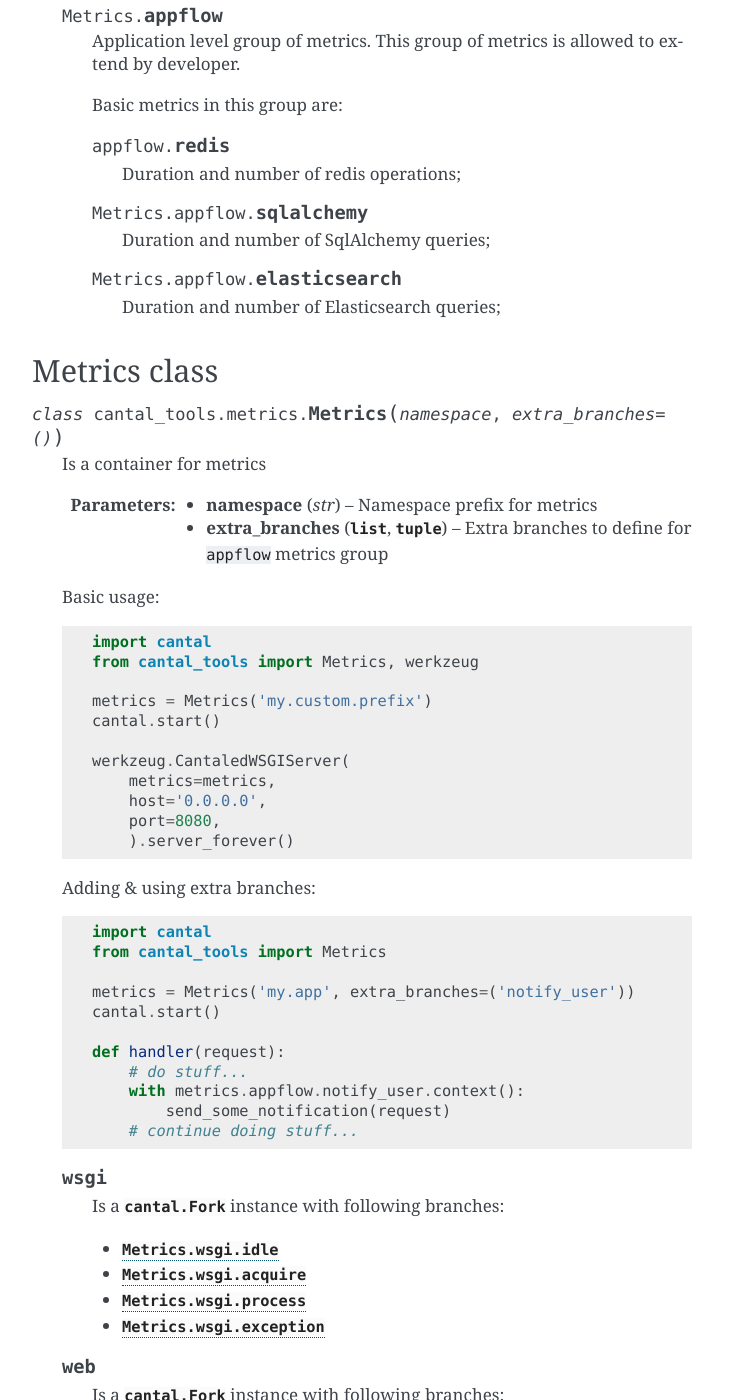
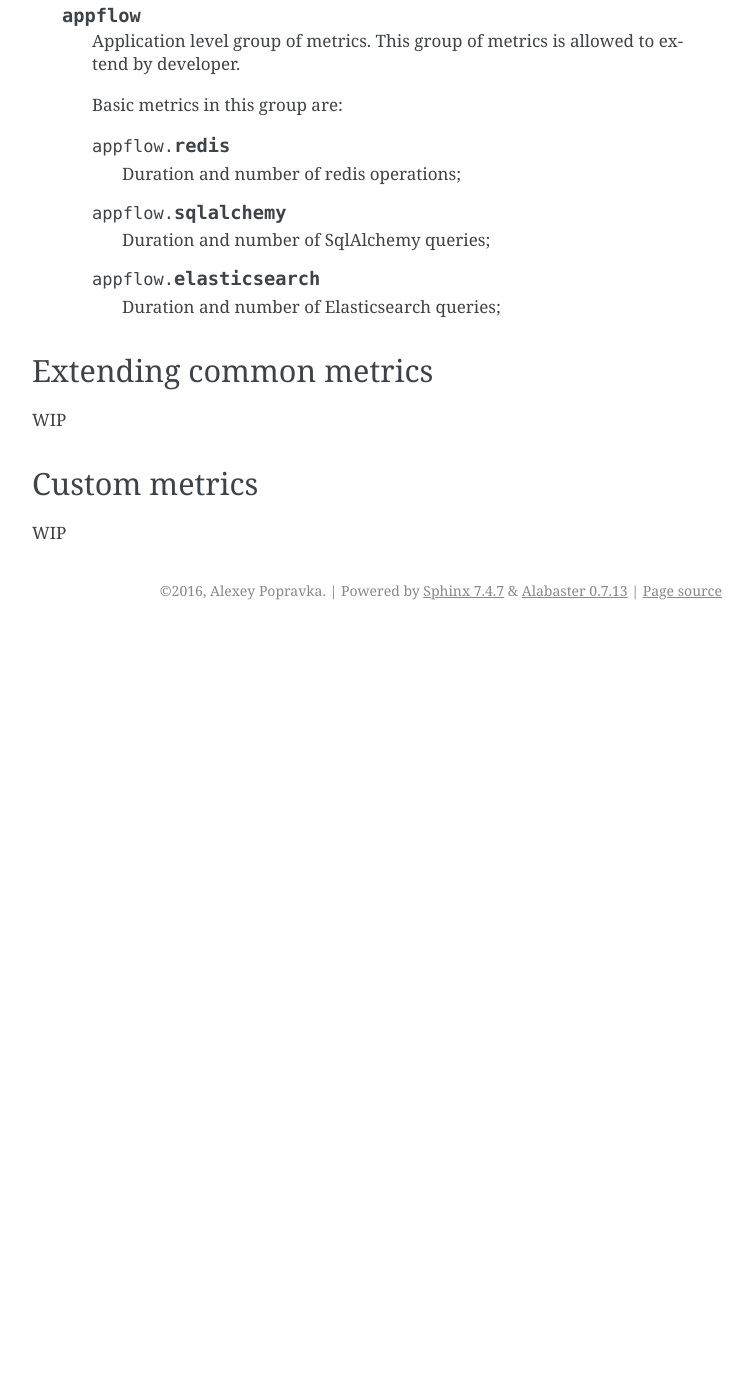
Before and after one commit to popravich/cantal_tools, a Sphinx documentation site: the page built from docs/metrics.rst, in a window 1280 px wide and 1400 px high, scrolled down 809 px. Shown: the whole window, without its empty margins (388-1141 px from the left). Built offline with Sphinx 7.4.7, drawn with Linux system fonts in a browser that asks for light colours; after the commit the page ends 1439 px from its top, so only the background shows below that; some of the changed text lies outside the part shown.

Commit message:
docs updated

```diff
--- a/docs/metrics.rst
+++ b/docs/metrics.rst
@@ -6,124 +6,68 @@
 
 Cantal-tools provides following metrics:
 
-   .. attribute:: Metrics.wsgi
+   .. attribute:: wsgi
 
       WSGI server group of metrics; contains the following:
 
-      .. attribute:: Metrics.wsgi.idle
+      .. attribute:: wsgi.idle
 
          Idle time and count of wsgi server;
 
-      .. attribute:: Metrics.wsgi.acquire
+      .. attribute:: wsgi.acquire
 
          Duration and number of operations of ``socket.acquire`` calls;
 
-      .. attribute:: Metrics.wsgi.process
+      .. attribute:: wsgi.process
 
          Duration and number requests processed;
 
-      .. attribute:: Metrics.wsgi.exception
+      .. attribute:: wsgi.exception
 
          Duration and number of unhandled exceptions processed;
 
-   .. attribute:: Metrics.web
+   .. attribute:: web
 
       Web framework group of metrisc, as follows:
 
-      .. attribute:: Metrics.web.handle_request
+      .. attribute:: web.handle_request
 
          Duration and number of requests handled;
 
-      .. attribute:: Metrics.web.render_template
+      .. attribute:: web.render_template
 
          Duration and number of templates rendered;
 
-      .. attribute:: Metrics.web.handle_exception
+      .. attribute:: web.handle_exception
 
          Duration and number of exceptions processed;
 
-   .. attribute:: Metrics.appflow
+   .. attribute:: appflow
 
       Application level group of metrics.
       This group of metrics is allowed to extend by developer.
 
       Basic metrics in this group are:
 
-      .. attribute:: Metrics.appflow.redis
+      .. attribute:: appflow.redis
 
          Duration and number of redis operations;
 
-      .. attribute:: Metrics.appflow.sqlalchemy
+      .. attribute:: appflow.sqlalchemy
 
          Duration and number of SqlAlchemy queries;
 
-      .. attribute:: Metrics.appflow.elasticsearch
+      .. attribute:: appflow.elasticsearch
 
          Duration and number of Elasticsearch queries;
 
-Metrics class
--------------
 
-.. currentmodule:: cantal_tools.metrics
+Extending common metrics
+------------------------
 
+WIP
 
-.. class:: Metrics(namespace, extra_branches=())
+Custom metrics
+--------------
 
-   Is a container for metrics
-
-   :param str namespace: Namespace prefix for metrics
-   :param extra_branches: Extra branches to define for ``appflow`` metrics group
-   :type extra_branches: :class:`list`, :class:`tuple`
-
-   Basic usage::
-
-      import cantal
-      from cantal_tools import Metrics, werkzeug
-
-      metrics = Metrics('my.custom.prefix')
-      cantal.start()
-
-      werkzeug.CantaledWSGIServer(
-          metrics=metrics,
-          host='0.0.0.0',
-          port=8080,
-          ).server_forever()
-
-   Adding & using extra branches::
-
-      import cantal
-      from cantal_tools import Metrics
-
-      metrics = Metrics('my.app', extra_branches=('notify_user'))
-      cantal.start()
-
-      def handler(request):
-          # do stuff...
-          with metrics.appflow.notify_user.context():
-              send_some_notification(request)
-          # continue doing stuff...
-
-   .. attribute:: wsgi
-
-      Is a :class:`cantal.Fork` instance with following branches:
-
-      * :attr:`Metrics.wsgi.idle`
-      * :attr:`Metrics.wsgi.acquire`
-      * :attr:`Metrics.wsgi.process`
-      * :attr:`Metrics.wsgi.exception`
-
-   .. attribute:: web
-
-      Is a :class:`cantal.Fork` instance with following branches:
-
-      * :attr:`Metrics.web.handle_request`
-      * :attr:`Metrics.web.render_template`
-      * :attr:`Metrics.web.handle_exception`
-
-   .. attribute:: appflow
-
-      Is a :class:`cantal.Fork` instance with following branches:
-
-      * :attr:`Metrics.appflow.redis`
-      * :attr:`Metrics.appflow.sqlalchemy`
-      * :attr:`Metrics.appflow.elasticsearch`
+WIP
```
Also changed, not shown: README.rst (+2 -5 lines), docs/index.rst (+2 -5 lines), docs/modules.rst (+11 -20 lines).
